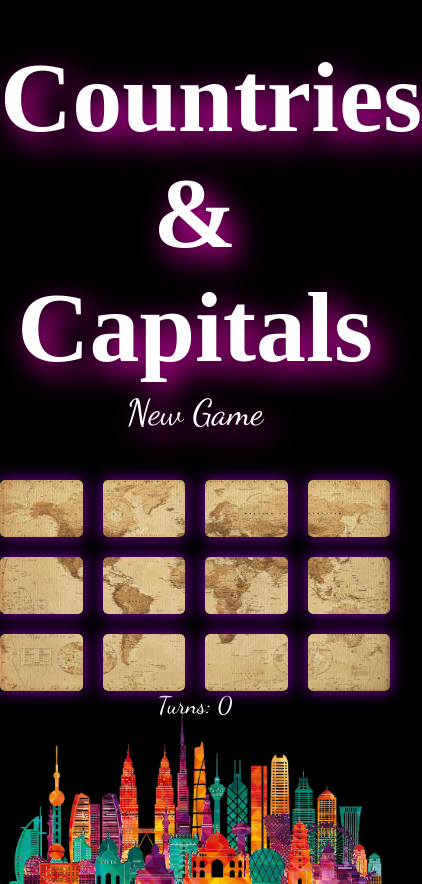
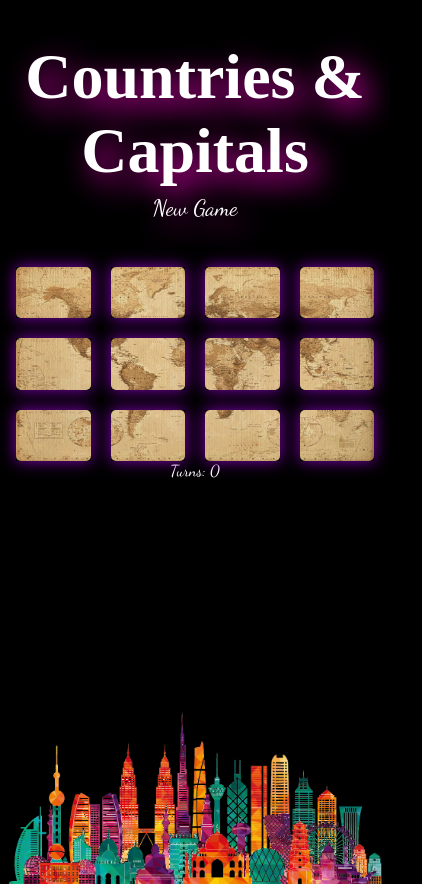
Before and after one commit to tirsop/memory-game, a React (Create React App) app: page / in a window 390 px wide. Shown: the whole page, 422 px wide, since content can reach past the window. Built offline with nearby package versions, Linux system fonts and the light colour scheme; a web font is replaced by a local one.

Commit message:
make it more responsive in moviles

```diff
--- a/src/App.css
+++ b/src/App.css
@@ -4,7 +4,7 @@
 
 .web-title {
   font-family: 'Qwitcher Grypen';
-  font-size: 100px;
+  font-size: 6rem;
   text-shadow: 10px 10px 30px #ff01cc;
 }
 
@@ -12,6 +12,7 @@
   height: 100vh;
   max-width: 860px;
   margin: 40px auto 0;
+  padding: 0 16px;
   background-image: url('../public/img/skyline.png');
   background-repeat: no-repeat;
   background-position-y: bottom;
@@ -20,7 +21,7 @@
 }
 button {
   font-family: 'Dancing Script';
-  font-size: 36px;
+  font-size: 2rem;
   text-shadow: 10px 10px 30px #ff01cc;
   background: none;
   padding: 6px 12px;
@@ -49,3 +50,13 @@ button:hover {
 	left: 0;
 	z-index: -1;
 }
+
+
+@media (max-width: 600px) {
+  .web-title {
+    font-size: 4rem;
+  }
+  button {
+    font-size: 1.4rem;
+  }
+}
--- a/src/components/SingleCard.css
+++ b/src/components/SingleCard.css
@@ -12,7 +12,7 @@
   transition: all ease-in 0.2s;
   position: absolute;
   height: 100%;
-  font-size: 32px;
+  font-size: 2rem;
   text-shadow: 2px 2px 4px rgba(0,0,0,0.5);
   display: flex;
   justify-content: center;
@@ -40,3 +40,10 @@
   transform: rotateY(90deg);
   transition-delay: 0s;
 }
+
+
+@media (max-width: 600px) {
+  .card .front {
+    font-size: 1rem;
+  }
+}
--- a/src/index.css
+++ b/src/index.css
@@ -14,7 +14,7 @@
 body {
   font-family: 'Dancing Script';
   margin: 0;
-  font-size: 1.5em;
+  font-size: 16px;
   text-align: center;
   background: #000;
   color: #fff;
```
